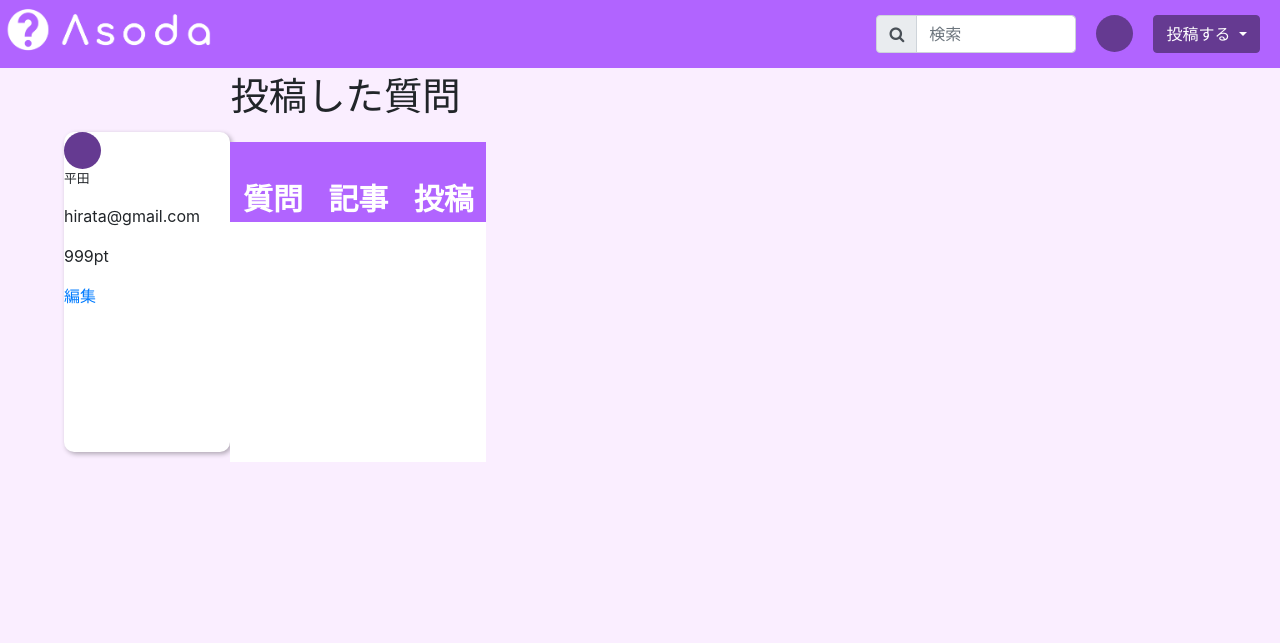
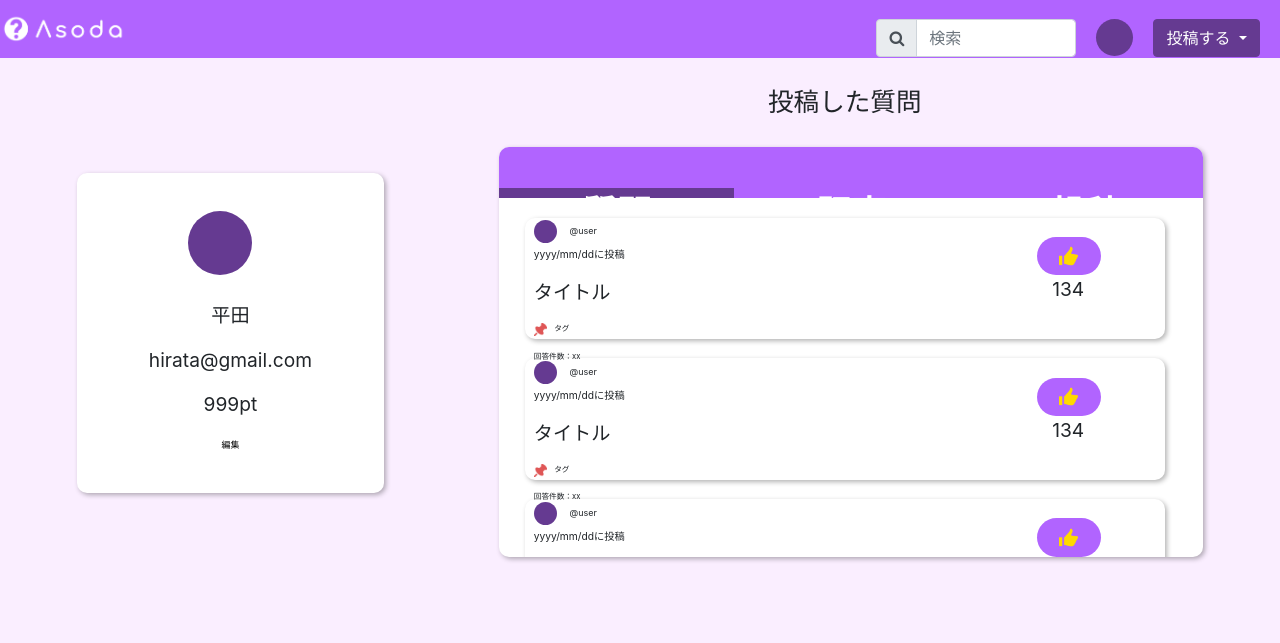
Before and after one commit to hrt4423/SD3A_Group2, a PHP site: page /profile_question.php in a window 1280 px wide. Shown: the top 643 px of the page. Run offline with PHP 8.4, Linux system fonts and the light colour scheme.

Commit message:
プロフィール質問画面UI完成

```diff
--- a/src/css/Profile_question.css
+++ b/src/css/Profile_question.css
@@ -9,49 +9,201 @@
 }
 
 .profile_area{
-  width: 13vw;
+  width: 24vw;
   height: 25vw;
   background-color: white;
   border-radius: 10px; /* 角丸を10pxに設定 */
   box-shadow: 2px 2px 5px rgba(0, 0, 0, 0.3); /* シャドウを設定 */
-  margin-top: 5vw;
-  margin-left: 5vw;
+  margin-top: 9vw;
+  margin-left: 6vw;
 }
 
-.circle {
-  width: 37px;
-  height: 37px;
+.circle_area{
+  display: flex;
+  justify-content: center;
+  align-items: center;
+  margin-top: 3vw;
+}
+
+.circle1 {
+  width: 5vw;
+  height: 5vw;
   border-radius: 50%;
   background-color: #653A91;
   margin-right: 20px;
 }
 
 .user_name{
-  font-size: 1vw;
+  font-size: 1.5vw;
+  font-weight: 0.8vw;
+  text-align: center;
+  margin-top: 2vw;
+}
+
+.user_mail{
+  font-size: 1.5vw;
+  font-weight: 0.8vw;
+  text-align: center;
+  margin-top: 1vw;
+}
+
+.user_point{
+  font-size: 1.5vw;
+  font-weight: 0.8vw;
+  text-align: center;
+  margin-top: 1vw;
+}
+
+.link{
+  text-decoration: none; /* 下線をなくす */
+  color: black;
+  font-size: 0.7vw;
+  font-weight: 0.2vw;
+  text-align: center;
+  margin-top: 1.5vw;
+  display: flex;
+  justify-content: center;
+  align-items: center;
 }
 
 .p1{
   display: flex;
-  font-size: 3vw;
+  font-size: 2vw;
   font-weight: 1vw;
+  margin-top: 2vw;
+  margin-left: 30vw;
 }
 
 .question_area{
-  width: 20vw;
-  height: 25vw;
+  width: 55vw;
+  height: 32vw;
   background-color: white;
+  margin-top: 2vw;
+  margin-left: 9vw;
+  border-radius: 10px; /* 角丸を10pxに設定 */
+  box-shadow: 2px 2px 5px rgba(0, 0, 0, 0.3); /* シャドウを設定 */
+
 }
 
 .horizontal1 {
   display: flex;
   text-align: center;
   background-color: #B164FF;
+  height: 4vw;
+  border-radius: 10px 10px 0 0;
 }
 
 .text1 {
   color: white;
-  font-size: 30px;
+  font-size: 35px;
   font-weight: bold;
   flex-grow: 1;
-  margin-top: 35px;
+  margin-top: 40px;
 }
+
+.naiyou_area{
+  width: 55vw;
+  height: 28vw;
+  overflow: auto;
+}
+
+.naiyou{
+  width: 50vw;
+  height: 9.5vw;
+  border-radius: 10px; /* 角丸を10pxに設定 */
+  box-shadow: 2px 2px 5px rgba(0, 0, 0, 0.3); /* シャドウを設定 */
+  margin-top: 1.5vw;
+  margin-left: 2vw;
+  position: relative;
+}
+
+.circle_area2{
+  display: flex;
+  width: 7vw;
+  height: 2vw;
+}
+
+.circle2 {
+  width: 1.8vw;
+  height: 1.8vw;
+  border-radius: 50%;
+  background-color: #653A91;
+  display: flex;
+  margin-top: 0.2vw;
+  margin-left: 0.7vw;
+}
+
+.user2{
+  margin:0;
+  font-size: 0.7vw;
+  margin-left: 1vw;
+  margin-top: 0.5vw;
+}
+
+.day{
+  font-size: 0.8vw;
+  margin-top: 0.3vw;
+  margin-left: 0.7vw;
+}
+
+.title{
+  font-size: 1.5vw;
+  font-weight: 0.7vw;
+  margin-left: 0.7vw;
+}
+
+.tag_area{
+  display: flex;
+}
+
+.img2{
+  width: 1vw;
+  height: 1vw;
+  margin-left: 0.7vw;
+}
+
+.tag{
+  font-size: 0.6vw;
+  margin-left: 0.6vw;
+}
+
+.answer{
+  font-size: 0.6vw;
+  margin-left: 0.7vw;
+}
+
+.good_area{
+  width: 5vw;
+  height: 4vw;
+  border-radius: 30px; /* 角丸を10pxに設定 */
+  display: flex;
+  justify-content: center;
+  align-items: center;
+  position: absolute;
+  top: 1vw;
+  left: 40vw;
+}
+.good_img{
+  width: 5vw;
+  height: 3vw;
+  background-color: #B164FF;
+  border-radius: 30px; /* 角丸を10pxに設定 */
+  display: flex;
+  justify-content: center;
+  align-items: center;
+}
+
+.img3{
+  width: 1.5vw;
+  height: 1.5vw;
+  justify-content: center;
+  align-items: center;
+}
+
+.good{
+  position: absolute;
+  font-size: 1.5vw;
+  font-weight: 0.7vw;
+  top: 4.5vw;
+  left: 41.2vw;
+}
--- a/src/profile_question.php
+++ b/src/profile_question.php
@@ -35,6 +35,7 @@
 .horizontal {
   display: flex;
   text-align: center;
+  height: 4.5vw;
 }
 
 .search {
@@ -46,7 +47,7 @@
 .right {
   margin-left: auto;
   display: flex;
-  margin-top: 15px;
+  margin-top: 1.5vw;
 }
 
 .text {
@@ -54,7 +55,6 @@
   font-size: 30px;
   font-weight: bold;
   flex-grow: 1;
-  margin-top: 35px;
 }
 
 .circle {
@@ -77,19 +77,18 @@
 .underline {
   text-decoration: none; /* 下線をなくす */
   display: inline-block;
-  width: 100%;
-}
-
-.underline.active {
-  text-decoration: underline;
   border-bottom: 10px solid #653A91;
-  text-decoration: none;
 }
 
 a:hover {
+  text-decoration: none;
   color: white;
-  border-bottom: none;
-  text-decoration: none;
+  width: 2vw;
+}
+.logo{
+  margin-top: 0.9vw;
+  width: 10vw;
+  height: 2.7vw;
 }
   </style>
 </head>
@@ -126,9 +125,11 @@ a:hover {
 <!-- ↑ヘッダー -->
 <div class="profile">
     <div class="profile_area">
-      <div class="circle"></div>
+      <div class="circle_area">
+        <div class="circle1"></div>
+      </div>
       <p class="user_name">平田</p>
-      <p class="user_pass">hirata@gmail.com</p>
+      <p class="user_mail">hirata@gmail.com</p>
       <p class="user_point">999pt</p>
       <a href="" class="link">編集</a>
     </div>
@@ -136,11 +137,83 @@ a:hover {
     <div class="my_area">
       <p class="p1">投稿した質問</p>
       <div class="question_area">
-      <div class="horizontal1">
-            <a href="#" class="text1">質問</a>
-            <a href="#" class="text1">記事</a>
-            <a href="#" class="text1">投稿</a>
+          <div class="horizontal1">
+            <a href="#" class="text1 underline">質問</a>
+            <a href="#" class="text1 ">記事</a>
+            <a href="#" class="text1 ">投稿</a>
           </div>
+
+          <div class="naiyou_area">
+            <div class="naiyou">
+                <div class="circle_area2">
+                  <div class="circle2"></div>
+                    <p class="user2">@user</p>
+                </div>
+                <div class="syousai_area">
+                  <p class="day">yyyy/mm/ddに投稿</p>
+                  <p class="title">タイトル</p>
+                  <div class="tag_area">
+                      <img src="./images/pin.png" alt="" class="img2">
+                      <p class="tag">タグ</p>
+                  </div>
+                  <p class="answer">回答件数：xx</p>
+                </div>
+
+                <div class="good_area">
+                  <div class="good_img">
+                    <img src="./images/good.png" alt="" class="img3">
+                  </div>
+                </div>
+                <p class="good">134</p>
+              </div>
+
+              <div class="naiyou">
+                <div class="circle_area2">
+                  <div class="circle2"></div>
+                    <p class="user2">@user</p>
+                </div>
+                <div class="syousai_area">
+                  <p class="day">yyyy/mm/ddに投稿</p>
+                  <p class="title">タイトル</p>
+                  <div class="tag_area">
+                      <img src="./images/pin.png" alt="" class="img2">
+                      <p class="tag">タグ</p>
+                  </div>
+                  <p class="answer">回答件数：xx</p>
+                </div>
+
+                <div class="good_area">
+                  <div class="good_img">
+                    <img src="./images/good.png" alt="" class="img3">
+                  </div>
+                </div>
+                <p class="good">134</p>
+              </div>
+
+              <div class="naiyou">
+                <div class="circle_area2">
+                  <div class="circle2"></div>
+                    <p class="user2">@user</p>
+                </div>
+                <div class="syousai_area">
+                  <p class="day">yyyy/mm/ddに投稿</p>
+                  <p class="title">タイトル</p>
+                  <div class="tag_area">
+                      <img src="./images/pin.png" alt="" class="img2">
+                      <p class="tag">タグ</p>
+                  </div>
+                  <p class="answer">回答件数：xx</p>
+                </div>
+
+                <div class="good_area">
+                  <div class="good_img">
+                    <img src="./images/good.png" alt="" class="img3">
+                  </div>
+                </div>
+                <p class="good">134</p>
+              </div>
+          </div>
+
       </div>
     </div>
 </div>
```
Also changed, not shown: src/images/good.png (added), src/images/pin.png (added).
